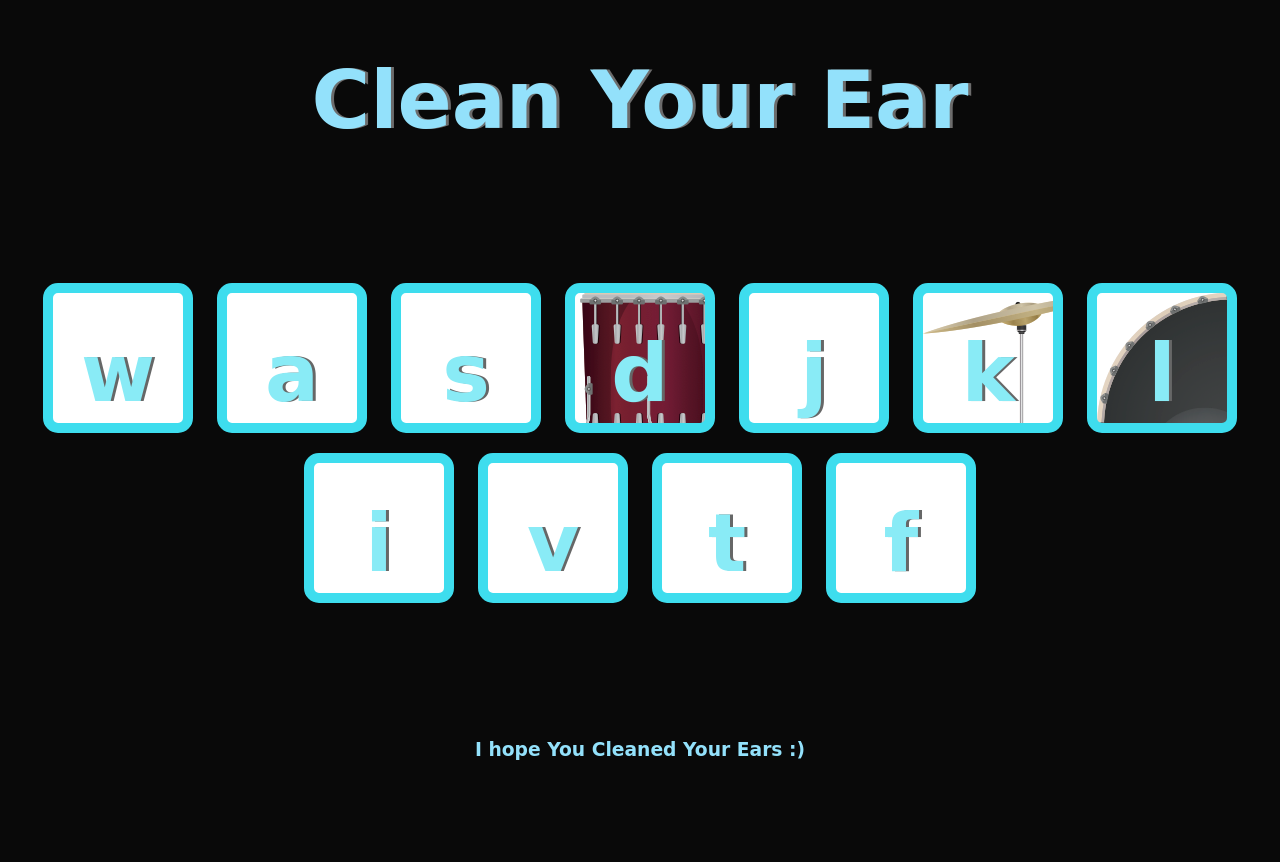
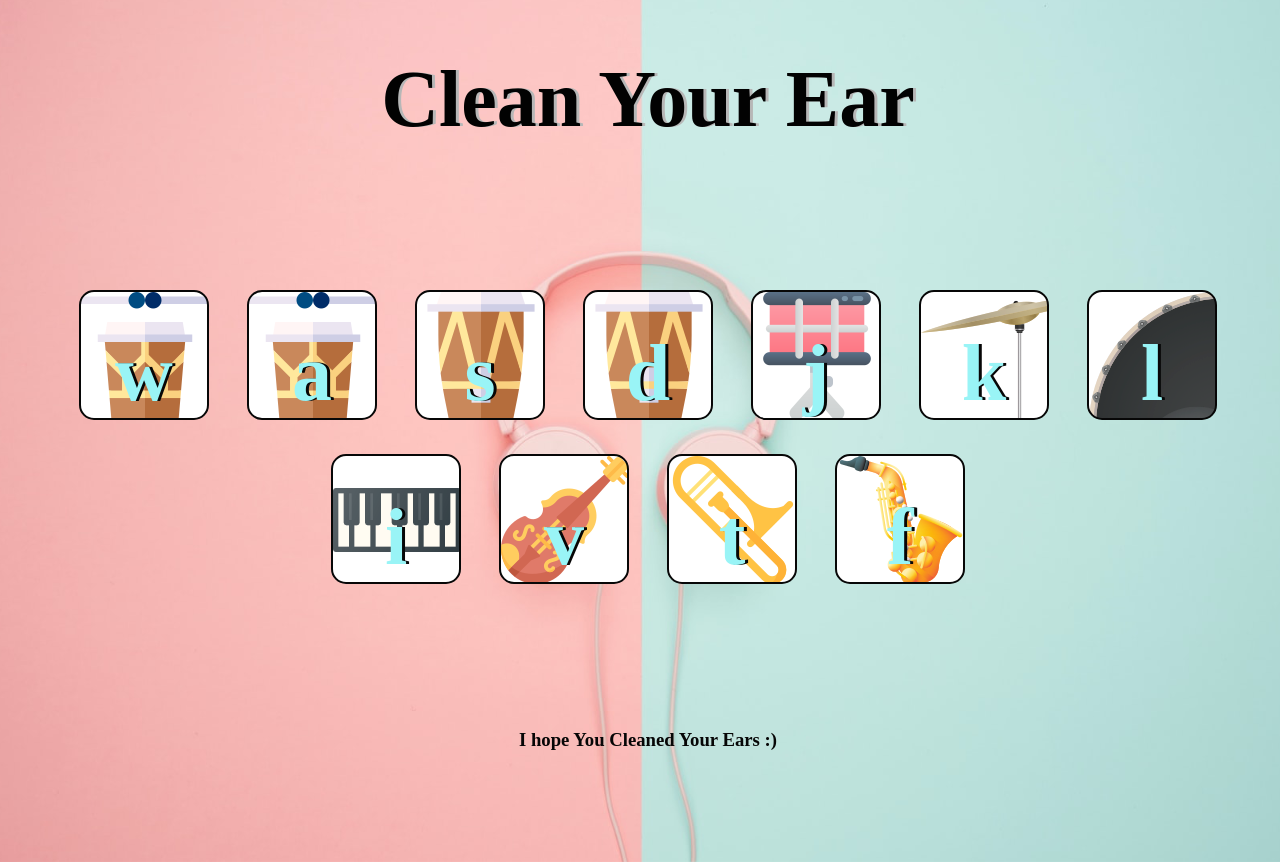
Before and after one commit to sidi-maadh/CleanYourEar-Game, a plain HTML site: page index.html in a window 1280 px wide. Before the commit the page ends 800 px from the top, so only its background shows below. Drawn offline with Linux system fonts and the light colour scheme.

Commit message:
Update styles.css

```diff
--- a/styles.css
+++ b/styles.css
@@ -1,39 +1,44 @@
 body {
   text-align: center;
-  background-color: #090909;
+  height: 100vh;
+  width: 100%;
+  background-image: url(images/background.png);
+  background-size: cover;
+  background-position: center;
+  position: relative;
 }
 
 h1 {
   font-size: 5rem;
-  color: #93e1fb;
-  font-family: "Arvo", cursive;
-  text-shadow: 3px 0 #6c6c6c;
+  color: #020202;
+  font-family: "Lexend";
+  text-shadow: 3px 0 #b7b7b7;
 
 }
 
 footer {
-  color: #93e1fb;
-  font-family: "Arvo", cursive;
+  color: #060606;
+  font-family: "Lexend";
 }
 
 .w {
- background-image: url("images/tom1.png") ;
+ background-image: url("images/drum-1.png") ;
 
 }
 
 .a {
-  background-image: url("images/tom2.png") ;
+  background-image: url("images/drum-1.png") ;
 }
 
 .s {
-  background-image: url("images/tom3.png")
+  background-image: url("images/drum-2.png")
 }
 .d {
-  background-image: url("images/tom4.png") ;
+  background-image: url("images/drum-2.png") ;
 }
 
 .j {
-  background-image: url("images/snare.png") ;
+  background-image: url("images/snare-drum.png") ;
 }
 
 .k {
@@ -44,17 +49,33 @@ footer {
   background-image: url("images/kick.png") ;
 }
 
+.i {
+  background-image: url("images/piano.png") ;
+}
+
+.v {
+  background-image: url("images/violoncelle.png") ;
+}
+
+.t {
+  background-image: url("images/trombone.png") ;
+}
+
+.f {
+  background-image: url("images/saxophone.png") ;
+}
+
 .set {
   margin: 10% auto;
 }
 
 .game-over {
-  background-color: red;
+  background-color: rgb(243, 147, 147);
   opacity: 0.8;
 }
 
 .pressed {
-  box-shadow: 0 3px 4px 0 #93e1fb;
+  box-shadow: 0 3px 4px 0 #fdb4e9;
   opacity: 0.5;
 }
 
@@ -64,19 +85,19 @@ footer {
 
 .drum {
   outline: none;
-  border: 10px solid #3eddee;
+  border: 2px solid #070707;
   font-size: 5rem;
-  font-family: 'Arvo', cursive;
+  font-family: 'Lexend';
   line-height: 2;
   font-weight: 900;
-  color: #89ebf6;
-  text-shadow: 3px 0 #666767;
+  color: #99f4f6;
+  text-shadow: 3px 0 #070707;
   border-radius: 15px;
   display: inline-block;
-  width: 150px;
-  height: 150px;
+  width: 130px;
+  height: 130px;
   text-align: center;
-  margin: 10px;
+  margin: 17px;
   background-color: white;
 }
 
```
